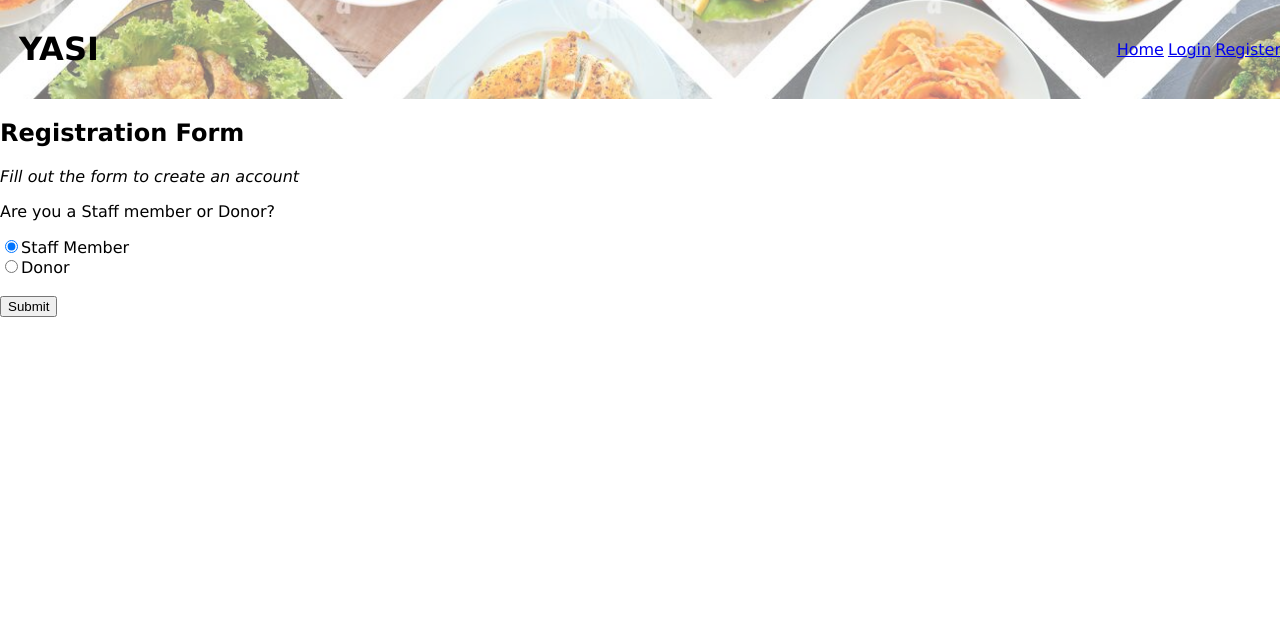
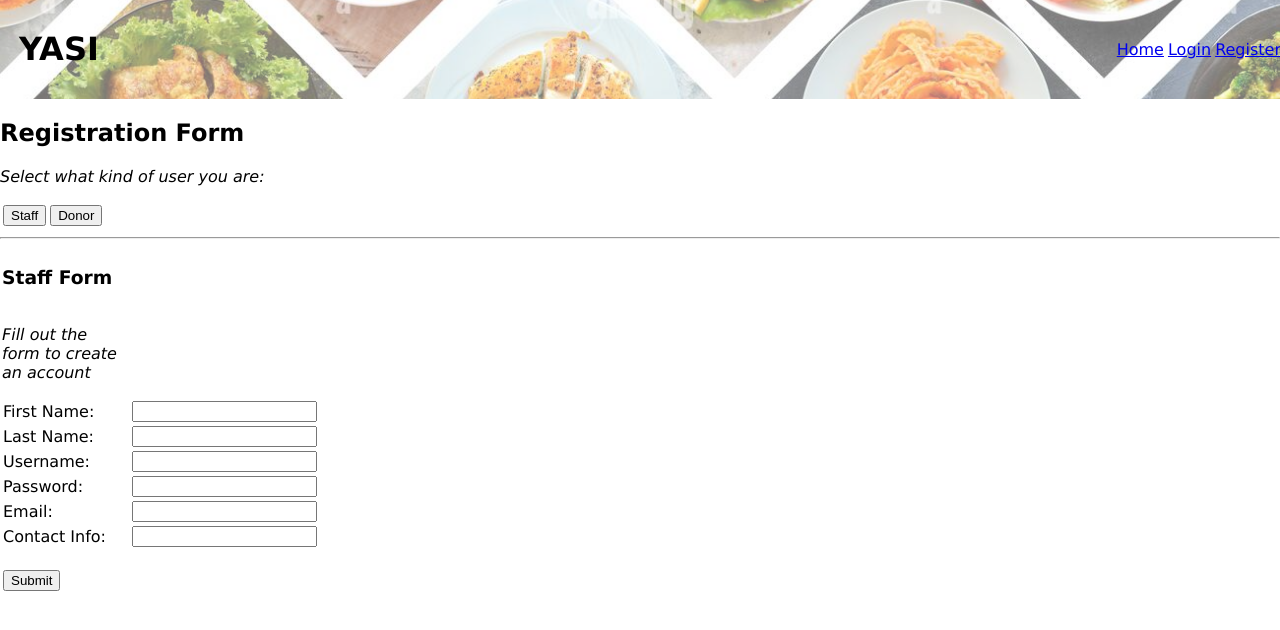
Before and after one commit to zychin2000/CS157C-team11, a React (Create React App) app in the folder frontend/: page /register in a window 1280 px wide. Shown: the top 630 px of the page. Built offline with nearby package versions, Linux system fonts and the light colour scheme.

Commit message:
Main update on Registration Page to display different forms for specific users. Small updates on Login and AdminLogin page

```diff
--- a/frontend/src/App.css
+++ b/frontend/src/App.css
@@ -78,3 +78,8 @@ body {
   opacity: 0.55;
   background-size:cover
 }
+
+.formTable {
+  width:25%;
+  text-align: left;
+}
--- a/frontend/src/App.js
+++ b/frontend/src/App.js
@@ -9,6 +9,7 @@ import Login from './pages/Login';
 import Register from './pages/Register';
 import Logout from './pages/Logout';
 import YasiMain from './pages/YasiMain';
+import AdminLogin from './pages/AdminLogin';
 import NavBar from './components/Navbar';
 
 function App() {
@@ -21,6 +22,7 @@ function App() {
           <Route path ="/register" element = {<Register />}/>
           <Route path ="/logout" element = {<Logout />}/>
           <Route path ="/yasimain" element = {<YasiMain />}/>
+          <Route path ="/yasiadmin" element = {<AdminLogin />}/>
         </Routes>
 
       </Router>
--- a/frontend/src/pages/AdminLogin.js
+++ b/frontend/src/pages/AdminLogin.js
@@ -1,21 +1,44 @@
-//login page for admin only!!
-//a regular user won't be able to access that super easily
+// A login page strictly for Admins
 
 import { React, useEffect, useState } from 'react';
 import { Link } from "react-router-dom";
 import NavBar from '../components/Navbar';
 
-function adminLogin (props){
-    //define constants or functionalities in here
+function AdminLogin(props) {
+  //login will ask for username/email and password
+  const [email, setEmail] = useState('');
+  const [password, setPassword] = useState('');
 
+  //TBD: Access to db and see if user exists...
+  const login = (event) => {
+    event.preventDefault();
+    //something here to look for user
+  }
 
+  return (
+    <div>
+      <NavBar />
 
-    //below is basically what we will see
-    return(
-      //navbar
-      <NavBar />
-    );
+      <h2>Admin Login Form</h2>
+      {/* Form for logging in. Input form action later */}
+      <form>
+        <table className="formTable">
+          <tr>
+            <td><label for="email">Email: </label></td>
+            <td><input type="text" name="username" value={email} onChange={(e) => setEmail(e.target.value)}/></td>
+          </tr>
+          <tr>
+            <td><label for="password">Password: </label></td>
+            <td><input type="text" name="password" value={password} onChange={(e) => setPassword(e.target.value)}/></td>
+          </tr>
+          <tr>
+            <td><br /><input type="submit" value="Submit" /></td>
+          </tr>
+        </table>
+      </form>
+    </div>
+  );
 
 }
 
-export default adminLogin;
+export default AdminLogin;
--- a/frontend/src/pages/Login.js
+++ b/frontend/src/pages/Login.js
@@ -9,48 +9,44 @@ import { React, useEffect, useState } from 'react';
 import { Link } from "react-router-dom";
 import NavBar from '../components/Navbar';
 
-function login (props){
-    //define constants or functionalities in here
+const Login = () => {
 
-    //THIS BELOW? Unsure.
-    //Goal: Connect to db and check this user
+  //login will ask for username/email and password
+  const [email, setEmail] = useState('');
+  const [password, setPassword] = useState('');
 
-    // const onSubmit = event => {
-    //   event.preventDefault();
-    //   const username = this.username.value;
-    //   const password = this.password.value;
-    //  };
+  //TBD: Access to db and see if user exists...
+  const login = (event) => {
+    event.preventDefault();
+    //something here to look for user
+  }
 
-
-    //below is basically what we will see
-    //login needs a form to take user's input
-    return(
-      //navbar
-      <div>
-        <NavBar/>
+  return (
+    <div>
+      <NavBar />
 
       <h2>Login Form</h2>
       {/* Form for logging in. Input form action later */}
       <form>
-        <table>
+        <table className="formTable">
           <tr>
-            <td><label for="username">Username: </label></td>
-            <td><input type="text" id ="username" /></td>
+            <td><label for="email">Email: </label></td>
+            <td><input type="text" name="username" value={email} onChange={(e) => setEmail(e.target.value)} /></td>
           </tr>
           <tr>
             <td><label for="password">Password: </label></td>
-            <td><input type="text" id ="password" /></td>
+            <td><input type="text" name="password" value={password} onChange={(e) => setPassword(e.target.value)}/></td>
           </tr>
           <tr>
-            <td><br /><input type="submit" value="Submit"/></td>
+            <td><br /><input type="submit" value="Submit" /></td>
           </tr>
         </table>
       </form>
 
 
     </div>
-    );
+  );
 
 }
 
-export default login;
+export default Login;
--- a/frontend/src/pages/Register.js
+++ b/frontend/src/pages/Register.js
@@ -1,47 +1,71 @@
-//user is new. Allow user to select whether or not they are staff or donor
+//Allow user to select whether or not they are staff or donor
 //give user a form to create an account
 //refer to the doc for reference
 
 import { React, useEffect, useState } from 'react';
-import { Link, renderMatches, ReactDOM } from "react-router-dom";
-import render from 'react-dom';
+import ReactDOM from 'react-dom';
 import NavBar from '../components/Navbar';
 
-const Register = (props) => {
-  //define constants or functionalities in here
+
+const Register = () => {
+
+  //userType can either be Staff or Donor
   const [userType, setUserType] = useState('staff');
-  const handleUserTypeChange = (event) => {
-    setUserType(event.target.value)
+
+  //function that return the appropriate form based on user type selected
+  function FormHandler() {
+    if (userType === 'staff') {
+      return <StaffForm />
     }
-  const handleUserFormType = (event) => {
-    if (userType === 'staff') {
-      //display the form for staff
+    else {
+      return <DonorForm />
+    }
+  }
+
+  //form for userType
+  const UserTypeIndicatorForm = () => {
     return (
-        <form>
+      <div>
         <table>
           <tr>
+            <td><button onClick={() => setUserType('staff')}>Staff</button></td>
+            <td><button onClick={() => setUserType('donor')}>Donor</button></td>
+          </tr>
+        </table>
+      </div>
+    );
+  }
+
+  //form for Staff
+  const StaffForm = () => {
+    return (
+      <form onSubmit={addNewStaff}>
+        <table className="formTable">
+          <tr><h3>Staff Form</h3></tr>
+          <tr><p><i>Fill out the form to create an account</i></p></tr>
+          <tr>
             <td><label for="first_name">First Name: </label></td>
-              <td><input type="text" id="first_name"></input></td>
+            <td><input type="text" name="first_name" value={user_staff.first_name} onChange={handleStaffChange} /></td>
           </tr>
           <tr>
             <td><label for="last_name">Last Name: </label></td>
-              <td><input type="text" id="last_name"></input></td>
+            <td><input type="text" name="last_name" value={user_staff.last_name} onChange={handleStaffChange} /></td>
           </tr>
           <tr>
             <td><label for="username">Username: </label></td>
-              <td><input type="text" id="username"></input></td>
+            <td><input type="text" name="username" value={user_staff.username} onChange={handleStaffChange} /></td>
           </tr>
           <tr>
             <td><label for="password">Password: </label></td>
-              <td><input type="text" id="password"></input></td>
+            <td><input type="password" name="password" value={user_staff.password} onChange={handleStaffChange} /></td>
           </tr>
           <tr>
             <td><label for="email">Email: </label></td>
-              <td><input type="text" id="email"></input></td>
+            <td><input type="email" name="email" value={user_staff.email} onChange={handleStaffChange} /></td>
           </tr>
           <tr>
             <td><label for="contact_info">Contact Info: </label></td>
-              <td><input type="text" id="contact_info"></input></td>
+            <td><input type="text" name="contact_info" value={user_staff.contact_info} onChange={handleStaffChange} /></td>
           </tr>
           <tr>
             <td><br /><input type="submit" value="Submit"></input></td>
@@ -50,47 +74,52 @@ const Register = (props) => {
       </form>
     );
   }
-    else {
-      //display the form for donors
-      <form>
-        <table>
+
+  //form for Donors
+  const DonorForm = () => {
+    return (
+      <form onSubmit={addNewDonor}>
+        <table className="formTable">
+          <tr><h3>Donor Form</h3></tr>
+          <tr><p><i>Fill out the form to create an account</i></p></tr>
           <tr>
             <td><label for="first_name">First Name: </label></td>
-            <td><input type="text" id="first_name"></input></td>
+            <td><input type="text" name="first_name" value={user_donor.first_name} onChange={handleDonorChange} /></td>
           </tr>
           <tr>
             <td><label for="last_name">Last Name: </label></td>
-            <td><input type="text" id="last_name"></input></td>
+            <td><input type="text" name="last_name" value={user_donor.last_name} onChange={handleDonorChange} /></td>
           </tr>
           <tr>
             <td><label for="username">Username: </label></td>
-            <td><input type="text" id="username"></input></td>
+            <td><input type="text" name="username" value={user_donor.username} onChange={handleDonorChange} /></td>
           </tr>
           <tr>
             <td><label for="password">Password: </label></td>
-            <td><input type="text" id="password"></input></td>
+            <td><input type="password" name="password" value={user_donor.password} onChange={handleDonorChange} /></td>
           </tr>
           <tr>
             <td><label for="email">Email: </label></td>
-            <td><input type="text" id="email"></input></td>
+            <td><input type="email" name="email" value={user_donor.email} onChange={handleDonorChange} /></td>
           </tr>
           <tr>
             <td><label for="contact_info">Contact Info: </label></td>
-            <td><input type="text" id="contact_info"></input></td>
+            <td><input type="text" name="contact_info" value={user_donor.contact_info} onChange={handleDonorChange} /></td>
           </tr>
           <tr>
             <td><label for="organization">Organization: </label></td>
-            <td><input type="text" id="organization"></input></td>
+            <td><input type="text" name="organization" value={user_donor.organization} onChange={handleDonorChange} /></td>
           </tr>
           <tr>
             <td><br /><input type="submit" value="Submit"></input></td>
           </tr>
         </table>
       </form>
-    }
+    );
   }
 
-  const [user, setUser] = useState({
+  //Staff user
+  const [user_staff, setStaff] = useState({
     first_name: "",
     last_name: "",
     username: "",
@@ -99,37 +128,66 @@ const Register = (props) => {
     contact_info: "",
   });
 
+  //Donor user
+  const [user_donor, setDonor] = useState({
+    first_name: "",
+    last_name: "",
+    username: "",
+    password: "",
+    email: "",
+    contact_info: "",
+    organization: "",
+  });
+
+  //handle Staff form changes
+  const handleStaffChange = (event) => {
+    setStaff({
+      ...user_staff,
+      [event.target.name]: event.target.value,
+    });
+  };
+
+  //handle Donor form changes
+  const handleDonorChange = (event) => {
+    setDonor({
+      ...user_donor,
+      [event.target.name]: event.target.value,
+    });
+  };
+
+  //add new Staff user to db
+  //TBD!!!
+  const addNewStaff = (event) => {
+    event.preventDefault();
+    console.log(event.target.value);
+    //something here to add to Staffs
+
+  }
+
+  //add new Donor user to db
+  //TBD!!!
+  const addNewDonor = (event) => {
+    event.preventDefault();
+    console.log(event.target.value);
+    //something here to add to Donors
+
+  }
 
   return (
     //navbar
+    //prompt user to pick out what account they will be creating
+    //return appropriate form for user to fill out
     <div>
       <NavBar />
       <h2>Registration Form</h2>
-      <p><i>Fill out the form to create an account</i></p>
-      {/* Form for registering. First, we must ask what kind of user they are planning to be:
-      aka either Staff or Donor */}
-      <form onSubmit={handleUserFormType}>
-        <p>Are you a Staff member or Donor?</p>
-        <input
-          type="radio"
-          name="staff_user"
-          value="staff"
-          checked={userType === 'staff'}
-          onChange={handleUserTypeChange} />
-        <label for="staff">Staff Member</label><br />
-        <input
-          type="radio"
-          name="donor_user"
-          value="donor"
-          checked={userType === 'donor'}
-          onChange={handleUserTypeChange} />
-        <label for="donor">Donor</label><br /><br />
-        <button onSubmit={handleUserFormType}>Submit</button>
-      </form>
+      <p><i>Select what kind of user you are:</i></p>
+      <UserTypeIndicatorForm />
+      <hr />
+      <FormHandler />
     </div>
   );
 
-
 }
 
+
 export default Register;
```
Lines whose indentation alone changed are shown as unchanged.
